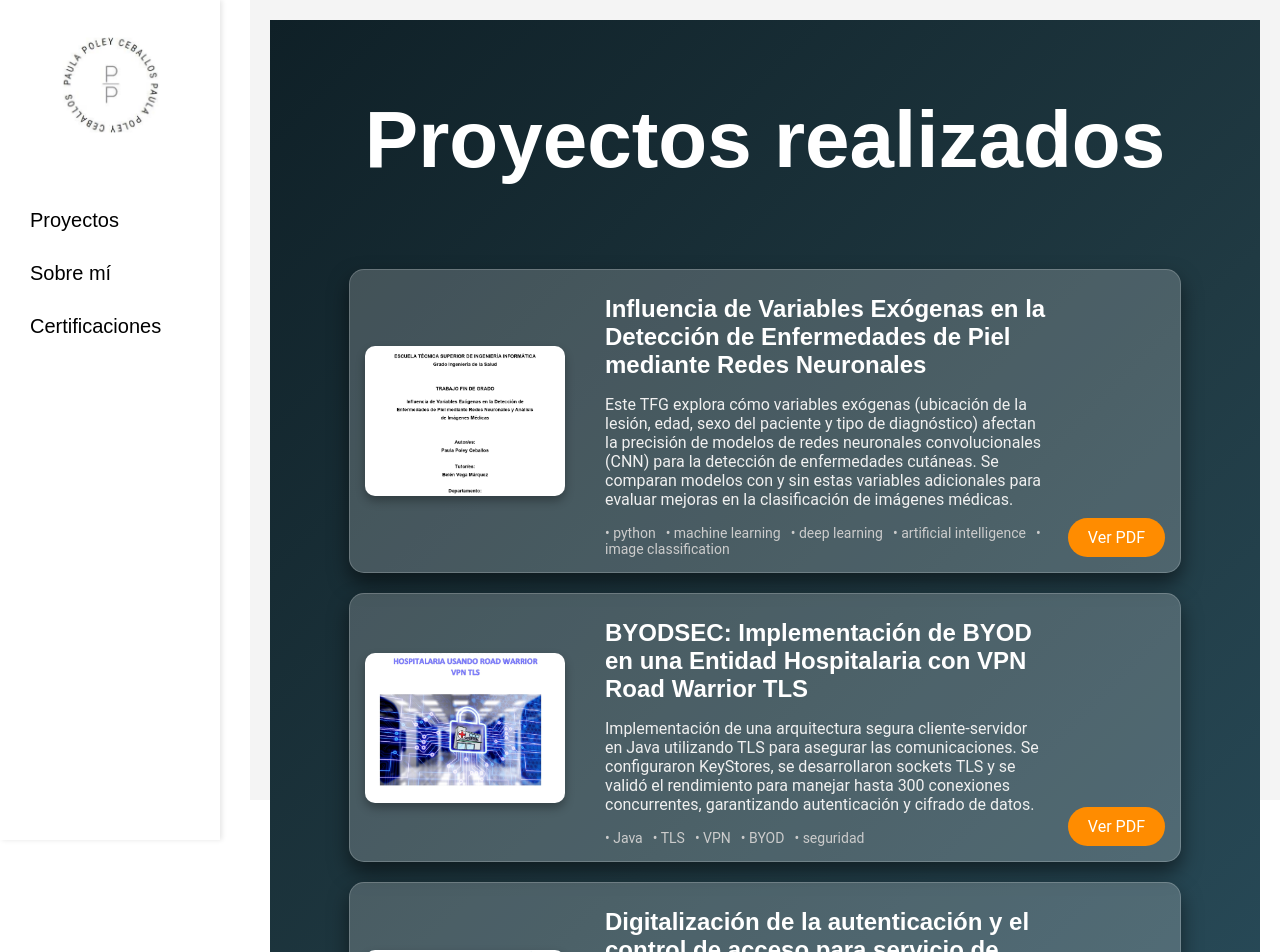
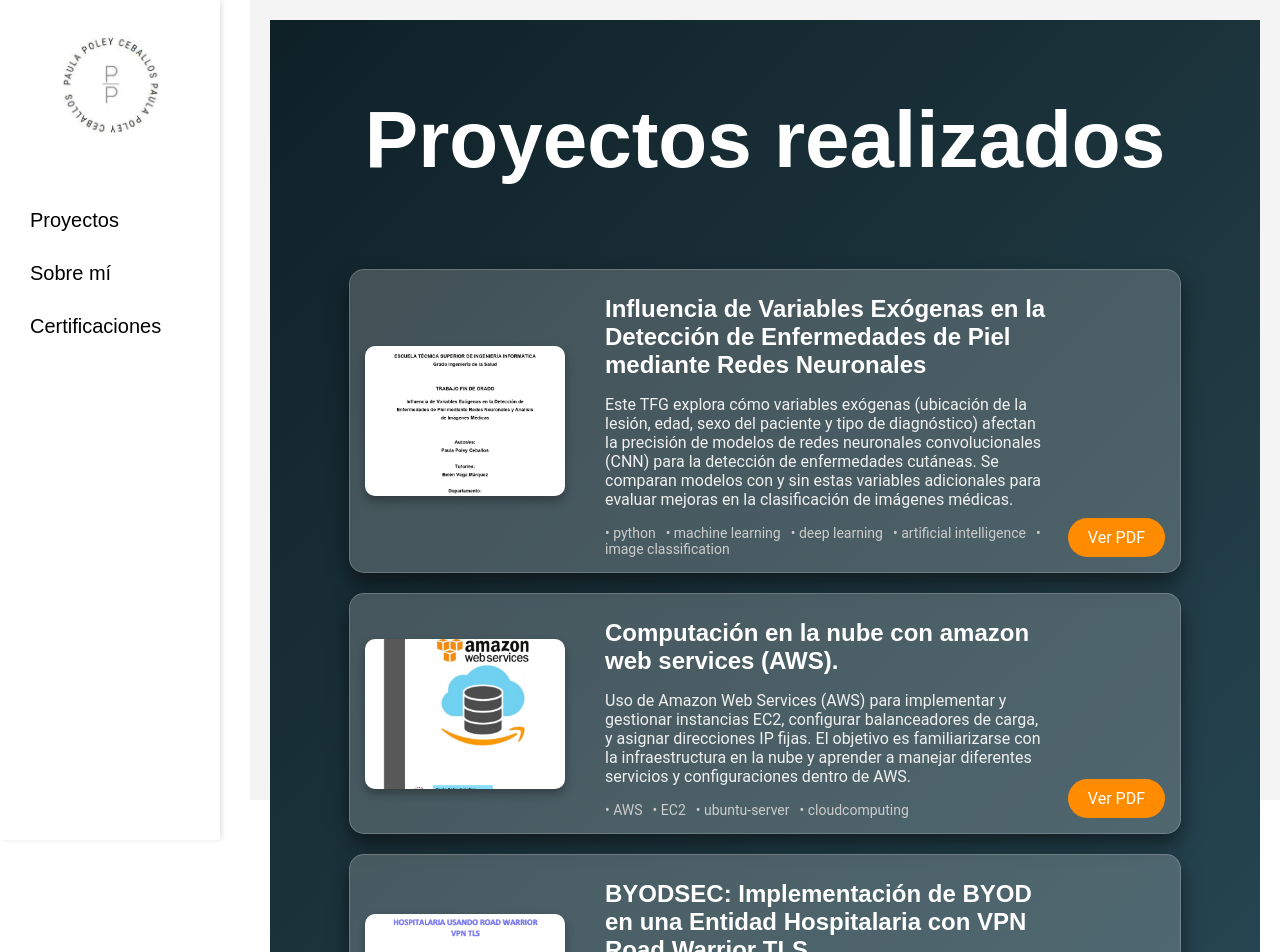
Before and after one commit to paulapoley/portfoliopaulapoley, a React (Create React App) app: page / in a window 1280 px wide. Shown: the top 952 px of the page. Built offline with nearby package versions, Linux system fonts and the light colour scheme.

Commit message:
Update Home.jsx

```diff
--- a/src/pages/Home.jsx
+++ b/src/pages/Home.jsx
@@ -13,6 +13,14 @@ const Home = () => {
     },
     {
       id: 2,
+      title: 'Computación en la nube con amazon web services (AWS).',
+      description: 'Uso de Amazon Web Services (AWS) para implementar y gestionar instancias EC2, configurar balanceadores de carga, y asignar direcciones IP fijas. El objetivo es familiarizarse con la infraestructura en la nube y aprender a manejar diferentes servicios y configuraciones dentro de AWS.',
+      imgSrc: '/pdfs/AWS.jpg',
+      pdfSrc: '/pdfs/Computacion-nube-AWS-PPC.pdf',
+      topics: ['AWS', 'EC2', 'ubuntu-server', 'cloudcomputing']
+    },
+    {
+      id: 3,
       title: 'BYODSEC: Implementación de BYOD en una Entidad Hospitalaria con VPN Road Warrior TLS',
       description: 'Implementación de una arquitectura segura cliente-servidor en Java utilizando TLS para asegurar las comunicaciones. Se configuraron KeyStores, se desarrollaron sockets TLS y se validó el rendimiento para manejar hasta 300 conexiones concurrentes, garantizando autenticación y cifrado de datos.',
       imgSrc: '/pdfs/p3.jpg',
@@ -20,7 +28,7 @@ const Home = () => {
       topics: ['Java', 'TLS', 'VPN', 'BYOD', 'seguridad']
     },
     {
-      id: 3,
+      id: 4,
       title: 'Digitalización de la autenticación y el control de acceso para servicio de salud de comunidad autónoma',
       description: 'Implementación y gestión de certificados digitales para asegurar comunicaciones en servicios de salud. Incluye instalación y verificación de certificados, firma y validación de documentos, y automatización de políticas de control de acceso.',
       imgSrc: '/pdfs/p2.jpg',
@@ -28,7 +36,7 @@ const Home = () => {
       topics: ['certificados digitales', 'seguridad', 'automatización', 'control de acceso']
     },
     {
-      id: 4,
+      id: 5,
       title: 'Análisis de datos con Weka, optimización y evaluación de modelos de aprendizaje automático.',
       description: 'Implementación y ajuste de modelos de machine learning en Weka, incluyendo Bagging y agrupamiento con SimpleKMeans y EM. Optimización de parámetros y evaluación de rendimiento para mejorar la precisión y crear clasificadores personalizados.',
       imgSrc: '/pdfs/p1.jpg',
```
